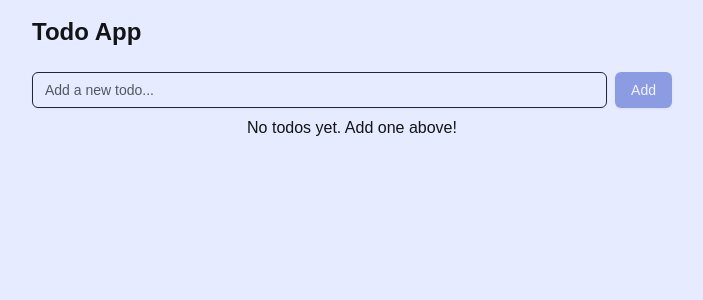
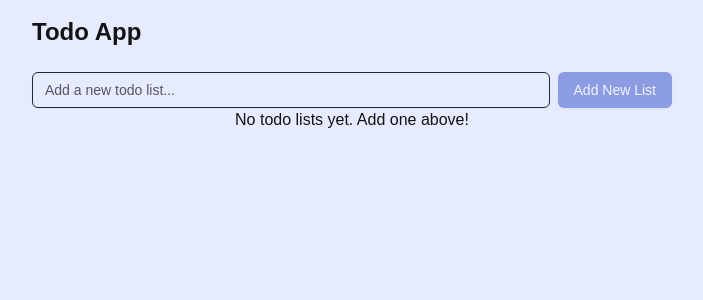
Before and after one commit to Timmoten/react-todo-app, a Next.js app: page / in a window 1280 px wide. Shown: the top 300 px of the page, without its empty margins (288-991 px from the left). Built offline with nearby package versions, Linux system fonts and the light colour scheme.

Commit message:
updated checkedtoggle

```diff
--- a/package.json
+++ b/package.json
@@ -10,6 +10,7 @@
   },
   "dependencies": {
     "@radix-ui/react-slot": "^1.1.1",
+    "@radix-ui/react-tabs": "^1.1.2",
     "class-variance-authority": "^0.7.1",
     "clsx": "^2.1.1",
     "lucide-react": "^0.471.0",
--- a/src/app/page.tsx
+++ b/src/app/page.tsx
@@ -1,15 +1,18 @@
 "use client";
 
-import TodoForm from "@/components/todo-form";
-import TodoList from "@/components/todo-list";
 import { Todo } from "@/types/todo";
 import { useEffect, useState } from "react";
+import TodoTabForm from "@/components/todo-tab-form";
+import { Tab } from "@/types/tab";
+import TodoTabList from "@/components/todo-tab-list";
 
 
 
 export default function Page() {
   const [todos, setTodos] = useState<Todo[]>([]);
   const [newTodo, setNewTodo] = useState("");
+  const [tabs, setTabs] = useState<Tab[]>([])
+  const [newTab, setNewTab] = useState("");
 
   //const [nextId, setNextId] = useState(1);
 
@@ -21,15 +24,46 @@ export default function Page() {
   }, []);
 
   useEffect(() => {
+    const storedTabs = localStorage.getItem("tabs");
+    if (storedTabs) {
+      setTabs(JSON.parse(storedTabs));
+    }
+  }, []);
+
+  useEffect(() => {
     localStorage.setItem("todos", JSON.stringify(todos));
   }, [todos]);
 
-  function handleSubmit(e: React.FormEvent) {
+  useEffect(() => {
+    localStorage.setItem("tabs", JSON.stringify(tabs));
+  }, [tabs]);
+
+  // function handleSubmitForm(e: React.FormEvent) { //original funktionen
+  //   e.preventDefault();
+
+  //   if (!newTodo.trim()) return;
+
+  //   const nextId = todos.length ? todos[todos.length - 1].id + 1 : 1;
+
+  //   const newTodoItem: Todo = {
+  //     id: nextId,
+  //     title: newTodo.trim(),
+  //     completed: false,
+  //   };
+
+  //   setTodos((prevTodos) => [...prevTodos, newTodoItem]);
+
+  //   //setNextId((currentId) => currentId + 1);
+
+  //   setNewTodo("");
+  // }
+
+  function handleSubmitForm(e: React.FormEvent, tab: Tab) {
     e.preventDefault();
 
     if (!newTodo.trim()) return;
 
-    const nextId = todos.length ? todos[todos.length - 1].id + 1 : 1;
+    const nextId = tab.todos.length ? tab.todos[tab.todos.length - 1].id + 1 : 1;
 
     const newTodoItem: Todo = {
       id: nextId,
@@ -37,20 +71,68 @@ export default function Page() {
       completed: false,
     };
 
-    setTodos((prevTodos) => [...prevTodos, newTodoItem]);
+    //setTodos((prevTodos) => [...prevTodos, newTodoItem]);
+
+    setTabs((prevTabs) =>
+        prevTabs.map((t) =>
+          (t.id === tab.id
+            ? { ...t, todos: [...t.todos, newTodoItem] }
+            : t)
+        )
+  );
 
     //setNextId((currentId) => currentId + 1);
 
     setNewTodo("");
   }
 
-  function handleToggle(id: number) {
-    setTodos((currentTodos) => {
-      return currentTodos.map((todo) => {
-        if(todo.id === id) {
-          return { ...todo, completed: !todo.completed};
+  function handleSubmitTab(e: React.FormEvent) {
+    e.preventDefault();
+
+    if (!newTab.trim()) return;
+
+    const nextId = tabs.length ? tabs[tabs.length - 1].id + 1 : 1;
+    const arr: Todo[] = [];
+
+    const newTabItem: Tab = {
+      id: nextId,
+      title: newTab.trim(),
+      todos: arr,
+    };
+
+    setTabs((prevTabs) => [...prevTabs, newTabItem]);
+
+    //setNextId((currentId) => currentId + 1);
+
+    setNewTab("");
+  }
+
+  // function handleToggle(id: number) { //original
+  //   setTodos((currentTodos) => {
+  //     return currentTodos.map((todo) => {
+  //       if(todo.id === id) {
+  //         return { ...todo, completed: !todo.completed};
+  //       }
+  //       return todo;
+  //     });
+  //   });
+  // }
+
+  function handleToggle(id: number, tabId: number) {
+    setTabs((currentTabs) => {
+      return currentTabs.map((tab) => {
+        if (tabId === tab.id) {
+          return {
+            ...tab,
+            todos: tab.todos.map((todo) => {
+              if (todo.id === id) {
+                return { ...todo, completed: !todo.completed };
               }
               return todo;
+            }),
+          };
+        }
+        return tab;
       });
     });
   }
@@ -61,29 +143,55 @@ export default function Page() {
     });
   }
 
-  function handleIputChange(e: React.ChangeEvent<HTMLInputElement>) {
+  function handleIputChangeTab(e: React.ChangeEvent<HTMLInputElement>) {
+    setNewTab(e.target.value);
+  }
+
+  function handleIputChangeTodo(e: React.ChangeEvent<HTMLInputElement>) {
     setNewTodo(e.target.value);
   }
 
 
-  return  (
+  return (
     <main className="max-w-2xl mx-auto p-4">
       <h1 className="text-2xl font-bold mb-6">Todo App</h1>
+      <TodoTabForm
+        newTab={newTab}
+        onInputChange={handleIputChangeTab}
+        onSubmit={handleSubmitTab}
+      />
+      <TodoTabList
+        tabs={tabs}
+        newTodo={newTodo}
+        onInputChange={handleIputChangeTodo}
+        onSubmit={handleSubmitForm}
+        onToggle={handleToggle}
+        onDelete={handleDelete}
+      />
+      {/* <Tabs defaultValue="todolistone" className="w-[400px]">
+        <TabsList>
+          <TabsTrigger value="todolistone">A Todo list</TabsTrigger>
+
+        </TabsList>
+        <TabsContent value="todolistone">
           <TodoForm
             newTodo={newTodo}
-    onInputChange={handleIputChange}
-    onSubmit={handleSubmit}
+            onInputChange={handleIputChangeTodo}
+            onSubmit={handleSubmitForm}
           />
 
           <div className="space-y-3 mt-2">
-      {/*before there was a map function here*/}
+
             <TodoList
               todos={todos}
               onToggle={handleToggle}
               onDelete={handleDelete}
             />
           </div>
-  </main>)
+        </TabsContent>
+      </Tabs> */}
+    </main>
+  );
 }
 
 {/*npx shadcn@latest init */}
--- a/src/components/todo-form.tsx
+++ b/src/components/todo-form.tsx
@@ -1,21 +1,24 @@
 "use client";
 
+import { Tab } from "@/types/tab";
 import { Button } from "./ui/button";
 import { Input } from "./ui/input";
 
 interface TodoFormProps {
+    tab: Tab;
     newTodo: string;
     onInputChange: (e: React.ChangeEvent<HTMLInputElement>) => void;
-    onSubmit: (e: React.FormEvent) => void;
+    onSubmit: (e: React.FormEvent, tab: Tab) => void;
 }
 
 export default function TodoForm({
+    tab,
     newTodo,
     onInputChange,
     onSubmit,
 }: TodoFormProps) {
     return (
-        <form onSubmit={onSubmit}>
+        <form onSubmit={(e)=>onSubmit(e, tab)}>
       <div className="flex gap-2">
         <Input
         type="text"
--- a/src/components/todo-list.tsx
+++ b/src/components/todo-list.tsx
@@ -4,12 +4,13 @@ import { Todo } from "@/types/todo";
 import TodoItem from "./todo-item";
 
 interface TodoListProps {
-    todos: Todo[],
-    onToggle: (id: number) => void;
+    tabId: number;
+    todos: Todo[];
+    onToggle: (id: number, tabId: number) => void;
     onDelete: (id: number) => void;
 }
 
-export default function TodoList({ todos, onToggle, onDelete}: TodoListProps) {
+export default function TodoList({ tabId, todos, onToggle, onDelete}: TodoListProps) {
     if (todos.length === 0) {
         return (
             <p className="text-center ">No todos yet. Add one above!</p>
@@ -24,6 +25,7 @@ export default function TodoList({ todos, onToggle, onDelete}: TodoListProps) {
                     todo={todo}
                     onToggle={onToggle}
                     onDelete={onDelete}
+                    tabId={tabId}
                 />
             ))}
         </div>
--- /dev/null
+++ b/src/components/todo-tab-form.tsx
@@ -0,0 +1,32 @@
+"use client";
+
+import { Button } from "./ui/button";
+import { Input } from "./ui/input";
+
+interface TabFormProps {
+    newTab: string;
+    onInputChange: (e: React.ChangeEvent<HTMLInputElement>) => void;
+    onSubmit: (e: React.FormEvent) => void;
+}
+
+export default function TodoTabForm({
+    newTab,
+    onInputChange,
+    onSubmit,
+}:TabFormProps) {
+    return (
+      <form onSubmit={onSubmit}>
+        <div className="flex gap-2">
+          <Input
+            type="text"
+            value={newTab}
+            onChange={onInputChange}
+            placeholder="Add a new todo list..."
+          />
+          <Button type="submit" disabled={!newTab.trim()}>
+            Add New List
+          </Button>
+        </div>
+      </form>
+    );
+}
--- /dev/null
+++ b/src/components/todo-tab-list.tsx
@@ -0,0 +1,66 @@
+"use client";
+
+import { Tabs } from "@radix-ui/react-tabs";
+import { TabsContent, TabsList, TabsTrigger } from "./ui/tabs";
+import { Tab } from "@/types/tab";
+import TodoForm from "./todo-form";
+import TodoList from "./todo-list";
+
+interface TodoTabsProps {
+    tabs: Tab[];
+    newTodo: string;
+    onInputChange: (e: React.ChangeEvent<HTMLInputElement>) => void;
+    onSubmit: (e: React.FormEvent, tab: Tab) => void;
+    onToggle: (id: number, tabId: number) => void;
+    onDelete: (id: number) => void;
+}
+
+export default function TodoTabList({
+    tabs,
+    newTodo,
+    onInputChange,
+    onSubmit,
+    onToggle,
+    onDelete
+}: TodoTabsProps) {
+    if (tabs.length === 0) {
+        return (
+        <p className="text-center ">No todo lists yet. Add one above!</p>
+        )
+    }
+
+    return (
+      <div>
+        <Tabs defaultValue="1" className="w-[400px]">
+          <TabsList>
+            {tabs.map((tab) => (
+              <TabsTrigger key={tab.id} value={tab.id.toString()}>
+                {tab.title}
+              </TabsTrigger>
+            ))}
+          </TabsList>
+          {/*create a map for the todos in TabsContent*/}
+          {tabs.map((tab) => (
+            <TabsContent key={tab.id} value={tab.id.toString()}>
+              <TodoForm
+                tab={tab}
+                newTodo={newTodo}
+                onInputChange={onInputChange}
+                onSubmit={onSubmit}
+              />
+
+              <div className="space-y-3 mt-2">
+                {/*before there was a map function here*/}
+                <TodoList
+                  tabId={tab.id}
+                  todos={tab.todos}
+                  onToggle={onToggle}
+                  onDelete={onDelete}
+                />
+              </div>
+            </TabsContent>
+          ))}
+        </Tabs>
+      </div>
+    );
+}
--- /dev/null
+++ b/src/components/ui/tabs.tsx
@@ -0,0 +1,55 @@
+"use client"
+
+import * as React from "react"
+import * as TabsPrimitive from "@radix-ui/react-tabs"
+
+import { cn } from "@/lib/utils"
+
+const Tabs = TabsPrimitive.Root
+
+const TabsList = React.forwardRef<
+  React.ElementRef<typeof TabsPrimitive.List>,
+  React.ComponentPropsWithoutRef<typeof TabsPrimitive.List>
+>(({ className, ...props }, ref) => (
+  <TabsPrimitive.List
+    ref={ref}
+    className={cn(
+      "inline-flex h-9 items-center justify-center rounded-lg bg-muted p-1 text-muted-foreground",
+      className
+    )}
+    {...props}
+  />
+))
+TabsList.displayName = TabsPrimitive.List.displayName
+
+const TabsTrigger = React.forwardRef<
+  React.ElementRef<typeof TabsPrimitive.Trigger>,
+  React.ComponentPropsWithoutRef<typeof TabsPrimitive.Trigger>
+>(({ className, ...props }, ref) => (
+  <TabsPrimitive.Trigger
+    ref={ref}
+    className={cn(
+      "inline-flex items-center justify-center whitespace-nowrap rounded-md px-3 py-1 text-sm font-medium ring-offset-background transition-all focus-visible:outline-none focus-visible:ring-2 focus-visible:ring-ring focus-visible:ring-offset-2 disabled:pointer-events-none disabled:opacity-50 data-[state=active]:bg-background data-[state=active]:text-foreground data-[state=active]:shadow",
+      className
+    )}
+    {...props}
+  />
+))
+TabsTrigger.displayName = TabsPrimitive.Trigger.displayName
+
+const TabsContent = React.forwardRef<
+  React.ElementRef<typeof TabsPrimitive.Content>,
+  React.ComponentPropsWithoutRef<typeof TabsPrimitive.Content>
+>(({ className, ...props }, ref) => (
+  <TabsPrimitive.Content
+    ref={ref}
+    className={cn(
+      "mt-2 ring-offset-background focus-visible:outline-none focus-visible:ring-2 focus-visible:ring-ring focus-visible:ring-offset-2",
+      className
+    )}
+    {...props}
+  />
+))
+TabsContent.displayName = TabsPrimitive.Content.displayName
+
+export { Tabs, TabsList, TabsTrigger, TabsContent }
--- /dev/null
+++ b/src/types/tab.ts
@@ -0,0 +1,7 @@
+import { Todo } from "./todo";
+
+export type Tab = {
+    id: number;
+    title: string;
+    todos: Todo[];
+  };
```
Also changed, not shown: src/components/todo-item.tsx (+4 -3 lines), 1 other file (tests, documents, lock files or other folders). Lines whose indentation alone changed are shown as unchanged.
